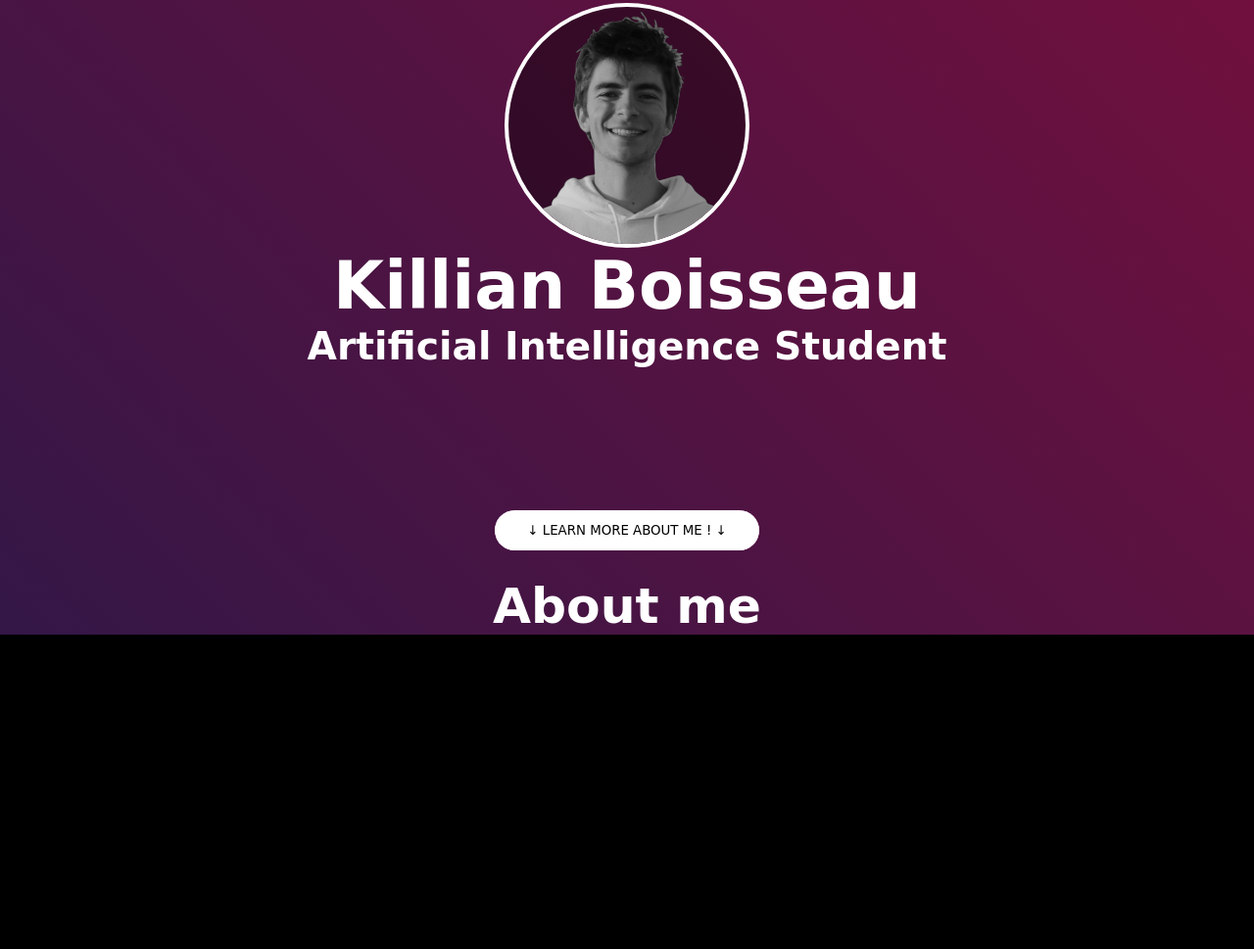
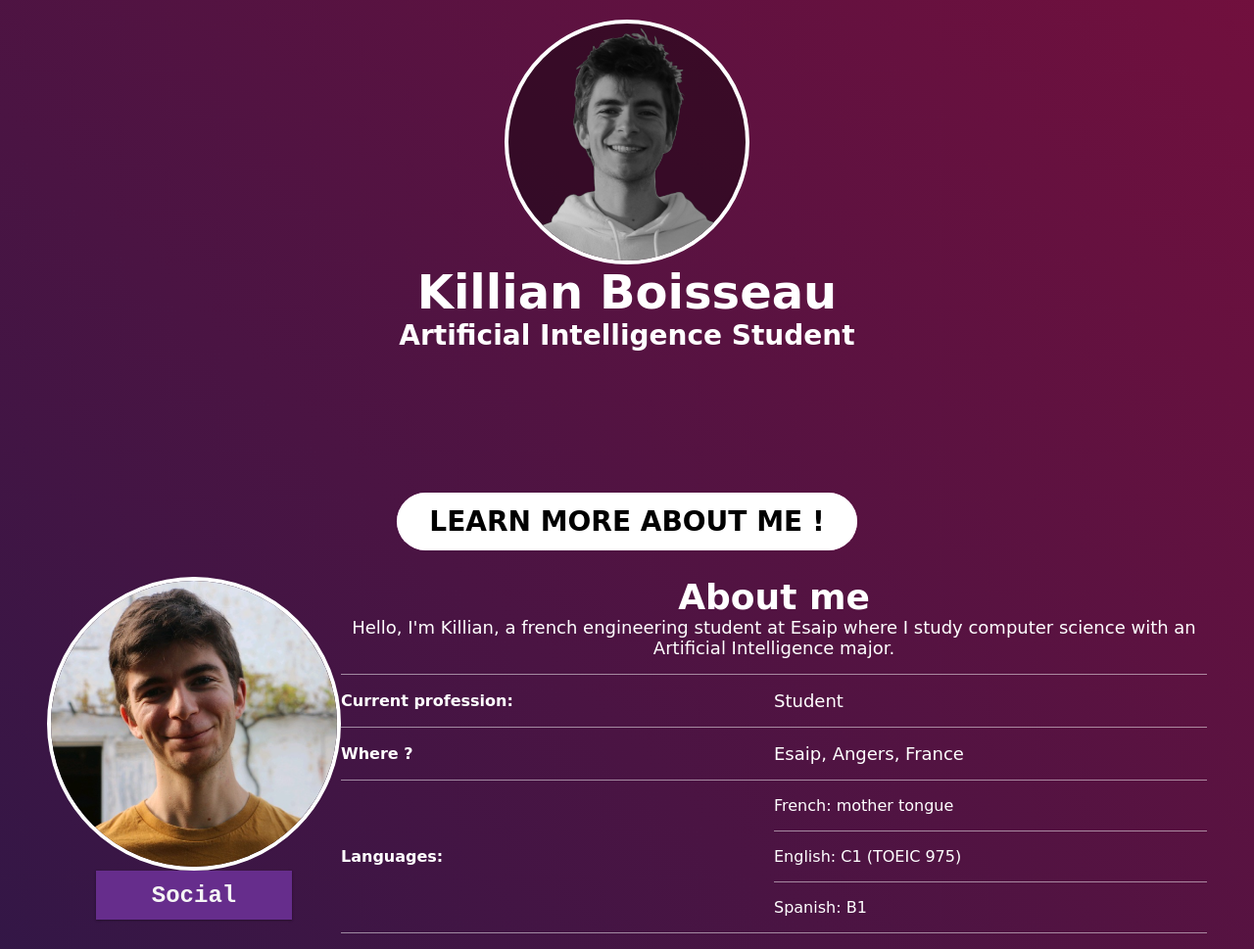
Before and after one commit to brilt/brilt.github.io, a plain HTML site: page index.html in a window 1280 px wide. Shown: the part 211-1180 px from the top of the page at 98% size. Before the commit the page ends 859 px from the top, so only its background shows below. Drawn offline with Linux system fonts and the light colour scheme.

Commit message:
added About Me

```diff
--- a/index.html
+++ b/index.html
@@ -5,6 +5,7 @@
     <meta http-equiv="X-UA-Compatible" content="IE=edge" />
     <meta name="viewport" content="width=device-width, initial-scale=1.0" />
     <link rel="stylesheet" href="style.css" />
+    <link rel="stylesheet" href="social.css" />
     <title>Killian - Portfolio</title>
   </head>
   <body id="dark-background">
@@ -42,14 +43,110 @@
           </ul>
         </nav>
         <div id="header-content">
-          <img id="header-img" src="img\killian_boisseau_grayscale.png" width="250">
+          <img
+            class="face-img"
+            src="img\killian_boisseau_grayscale.png"
+            width="250"
+          />
           <h1>Killian Boisseau</h1>
+
           <h3>Artificial Intelligence Student</h3>
-          <button class="btn"><a href="#about">&#8595 Learn more about me ! &#8595</a></button>
+          <button class="btn" onclick="window.location.href='#about'">
+            <h3>Learn more about me !</h3></button
+          ><!--<h3>&#8595 Learn more about me ! &#8595</h3>-->
         </div>
       </header>
       <main>
-        <div id="about"><h2>About me</h2></div>
+        <div class="row">
+          <div class="column">
+            <img class="face-img" src="img\pdp_face.png" width="300" />
+            <div class="card">
+              <span>Social</span>
+              <a
+                class="social-link"
+                href="https://www.linkedin.com/in/killian-boisseau/"
+                target="_blank"
+              >
+                <svg viewBox="0 0 16 16" xmlns="http://www.w3.org/2000/svg">
+                  <path
+                    fill-rule="evenodd"
+                    clip-rule="evenodd"
+                    d="M3 1a2 2 0 00-2 2v10a2 2 0 002 2h10a2 2 0 002-2V3a2 2 0 00-2-2H3zm1.102 4.297a1.195 1.195 0 100-2.39 1.195 1.195 0 000 2.39zm1 7.516V6.234h-2v6.579h2zM6.43 6.234h2v.881c.295-.462.943-1.084 2.148-1.084 1.438 0 2.219.953 2.219 2.766 0 .087.008.484.008.484v3.531h-2v-3.53c0-.485-.102-1.438-1.18-1.438-1.079 0-1.17 1.198-1.195 1.982v2.986h-2V6.234z"
+                    fill="#0A66C2"
+                  />
+                </svg>
+              </a>
+              <a
+                class="social-link"
+                href="https://github.com/brilt"
+                target="_blank"
+              >
+                <svg
+                  fill="#000000"
+                  width="800px"
+                  height="800px"
+                  viewBox="0 0 24 24"
+                  xmlns="http://www.w3.org/2000/svg"
+                  data-name="Layer 1"
+                >
+                  <path
+                    d="M12,2.2467A10.00042,10.00042,0,0,0,8.83752,21.73419c.5.08752.6875-.21247.6875-.475,0-.23749-.01251-1.025-.01251-1.86249C7,19.85919,6.35,18.78423,6.15,18.22173A3.636,3.636,0,0,0,5.125,16.8092c-.35-.1875-.85-.65-.01251-.66248A2.00117,2.00117,0,0,1,6.65,17.17169a2.13742,2.13742,0,0,0,2.91248.825A2.10376,2.10376,0,0,1,10.2,16.65923c-2.225-.25-4.55-1.11254-4.55-4.9375a3.89187,3.89187,0,0,1,1.025-2.6875,3.59373,3.59373,0,0,1,.1-2.65s.83747-.26251,2.75,1.025a9.42747,9.42747,0,0,1,5,0c1.91248-1.3,2.75-1.025,2.75-1.025a3.59323,3.59323,0,0,1,.1,2.65,3.869,3.869,0,0,1,1.025,2.6875c0,3.83747-2.33752,4.6875-4.5625,4.9375a2.36814,2.36814,0,0,1,.675,1.85c0,1.33752-.01251,2.41248-.01251,2.75,0,.26251.1875.575.6875.475A10.0053,10.0053,0,0,0,12,2.2467Z"
+                  />
+                </svg>
+              </a>
+              <a
+                class="social-link"
+                href="mailto:killian.boisseau@outlook.com"
+                target="_blank"
+              >
+                <svg
+                  width="800px"
+                  height="800px"
+                  viewBox="0 0 16 16"
+                  xmlns="http://www.w3.org/2000/svg"
+                  fill="#000000"
+                >
+                  <path
+                    fill-rule="evenodd"
+                    clip-rule="evenodd"
+                    d="M1 3.5l.5-.5h13l.5.5v9l-.5.5h-13l-.5-.5v-9zm1 1.035V12h12V4.536L8.31 8.9H7.7L2 4.535zM13.03 4H2.97L8 7.869 13.03 4z"
+                  />
+                </svg>
+              </a>
+            </div>
+          </div>
+          <div class="column">
+            <div id="about"><h2>About me</h2></div>
+            <p>
+              Hello, I'm Killian, a french engineering student at Esaip where I
+              study computer science with an Artificial Intelligence major.
+            </p>
+            <div class="column about-info">
+              <hr />
+              <div class="row">
+                <strong class="size50">Current profession:</strong>
+                <p class="size50">Student</p>
+              </div>
+              <hr />
+              <div class="row">
+                <strong class="size50">Where ?</strong>
+                <p class="size50">Esaip, Angers, France</p>
+              </div>
+              <hr />
+              <div class="row">
+                <strong class="size50">Languages: </strong>
+                <div class="col size50">
+                  <div class="row">French: mother tongue</div>
+                  <hr />
+                  <div class="row">English: C1 (TOEIC 975)</div>
+                  <hr />
+                  <div class="row">Spanish: B1</div>
+                </div>
+              </div>
+              <hr />
+            </div>
+          </div>
+        </div>
       </main>
     </div>
   </body>
--- /dev/null
+++ b/social.css
@@ -0,0 +1,122 @@
+:root {
+  --violet: 102, 45, 140;
+  --rose: 237, 30, 121;
+}
+
+.card svg {
+  height: 25px;
+}
+
+.card {
+  position: relative;
+  display: flex;
+  align-items: center;
+  justify-content: center;
+  background: #e7e7e7;
+  box-shadow: 0 1px 3px rgba(0, 0, 0, 0.12), 0 1px 2px rgba(0, 0, 0, 0.24);
+  transition: all 0.3s cubic-bezier(0.25, 0.8, 0.25, 1);
+  overflow: hidden;
+  height: 50px;
+  width: 200px;
+}
+
+.card::before,
+.card::after {
+  position: absolute;
+  display: flex;
+  align-items: center;
+  width: 50%;
+  height: 100%;
+  transition: 0.25s linear;
+  z-index: 1;
+}
+
+.card::before {
+  content: "";
+  left: 0;
+  justify-content: flex-end;
+  background-color: rgb(var(--violet));
+}
+
+.card::after {
+  content: "";
+  right: 0;
+  justify-content: flex-start;
+  background-color: rgb(var(--violet));
+}
+
+.card:hover {
+  box-shadow: 0 14px 28px rgba(0, 0, 0, 0.25), 0 10px 10px rgba(0, 0, 0, 0.22);
+}
+
+.card:hover span {
+  opacity: 0;
+  z-index: -3;
+}
+
+.card:hover::before {
+  opacity: 0.5;
+  transform: translateY(-100%);
+}
+
+.card:hover::after {
+  opacity: 0.5;
+  transform: translateY(100%);
+}
+
+.card span {
+  position: absolute;
+  display: flex;
+  align-items: center;
+  justify-content: center;
+  width: 100%;
+  height: 100%;
+  color: whitesmoke;
+  font-family: "Fira Mono", monospace;
+  font-size: 24px;
+  font-weight: 700;
+  opacity: 1;
+  transition: opacity 0.25s;
+  z-index: 2;
+}
+
+.card .social-link {
+  position: relative;
+  display: flex;
+  align-items: center;
+  justify-content: center;
+  width: 33%;
+  height: 100%;
+  color: whitesmoke;
+  font-size: 24px;
+  text-decoration: none;
+  transition: 0.25s;
+}
+
+.card .social-link svg {
+  text-shadow: 1px 1px rgba(31, 74, 121, 0.7);
+  transform: scale(1);
+}
+
+.card .social-link:hover {
+  background-color: rgba(249, 244, 255, 0.774);
+  animation: bounce_613 0.4s linear;
+}
+
+@keyframes bounce_613 {
+  40% {
+    transform: scale(1.4);
+  }
+
+  60% {
+    transform: scale(0.8);
+  }
+
+  80% {
+    transform: scale(1.2);
+  }
+
+  100% {
+    transform: scale(1);
+  }
+}
--- a/style.css
+++ b/style.css
@@ -1,3 +1,53 @@
+:root {
+  --violet: 102, 45, 140;
+  --rose: 237, 30, 121;
+}
+
+/* Default font size for all elements */
+body {
+  font-size: 16px;
+}
+
+/* Media query for smaller screens */
+@media (max-width: 768px) {
+  /* Adjust font sizes for smaller screens */
+  h1 {
+    font-size: 28px;
+  }
+
+  h2 {
+    font-size: 24px;
+  }
+
+  h3 {
+    font-size: 20px;
+  }
+
+  p {
+    font-size: 14px;
+  }
+}
+
+/* Media query for larger screens */
+@media (min-width: 1200px) {
+  /* Adjust font sizes for larger screens */
+  h1 {
+    font-size: 48px;
+  }
+
+  h2 {
+    font-size: 36px;
+  }
+
+  h3 {
+    font-size: 28px;
+  }
+
+  p {
+    font-size: 18px;
+  }
+}
+
 * {
   margin: 0;
   padding: 0;
@@ -16,8 +66,8 @@ body {
   background: #662d8c;
   background: linear-gradient(
     45deg,
-    rgba(102, 45, 140, 0.5) 0,
-    rgba(237, 30, 121, 0.5) 100%
+    rgba(var(--violet), 0.5) 0,
+    rgba(var(--rose), 0.5) 100%
   );
   height: 100%;
   text-align: center;
@@ -161,26 +211,11 @@ header {
   left: 0;
   z-index: 1030;
 }
-#header-img {
+.face-img {
   width: 250;
   border: 4px solid #fff;
   border-radius: 50%;
   background-color: rgba(0, 0, 0, 0.4);
-}
-@media screen and (min-width: 25em) {
-  html {
-    font-size: calc(16px + (24 - 16) * (100vw - 400px) / (800 - 400));
-  }
-}
-@media screen and (min-width: 25em) {
-  html {
-    font-size: calc(16px + (24 - 16) * (100vw - 400px) / (800 - 400));
-  }
-}
-@media screen and (min-width: 50em) {
-  html {
-    font-size: calc(16px + (24 - 16) * (100vw - 400px) / (800 - 400));
-  }
 }
 
 .btn {
@@ -192,7 +227,7 @@ header {
   padding: 1em 2.5em;
   display: inline-block;
   border-radius: 6em;
-  transition: all .2s;
+  transition: all 0.2s;
   border: none;
   color: black;
   background-color: white;
@@ -219,14 +254,73 @@ header {
   top: 0;
   left: 0;
   z-index: -1;
-  transition: all .4s;
+  transition: all 0.4s;
 }
 
 .btn::after {
-  background-color: #fff
+  background-color: #fff;
 }
 
 .btn:hover::after {
   transform: scaleX(1.4) scaleY(1.6);
   opacity: 0;
 }
+
+.row {
+  display: flex;
+  flex-direction: row;
+}
+
+.column {
+  display: flex;
+  flex-direction: column;
+  align-items: center;
+}
+
+hr {
+  margin: 1rem 0;
+  color: inherit;
+  border: 0;
+  border-top: 1px solid;
+  opacity: 0.50;
+  width: 100%;
+}
+
+main {
+  margin: 0 3em;
+}
+
+main > .row {
+  justify-content: space-between;
+}
+
+/* CSS code */
+.info {
+  display: flex;
+  align-items: center;
+}
+
+.info strong {
+  margin-right: 3em; /* Adjust the spacing as per your preference */
+}
+
+.about-info {
+  width: 100%;
+}
+
+.about-info > .row {
+  width: 100%;
+}
+
+.size50{
+  width: 50%;
+  text-align: initial;
+  margin: auto;
+}
+
+
+@media (max-width: 768px) {
+  main >.row {
+    flex-direction: column;
+  }
+}
```
Also changed, not shown: img/pdp_face.png (added). Lines whose indentation alone changed are shown as unchanged.
